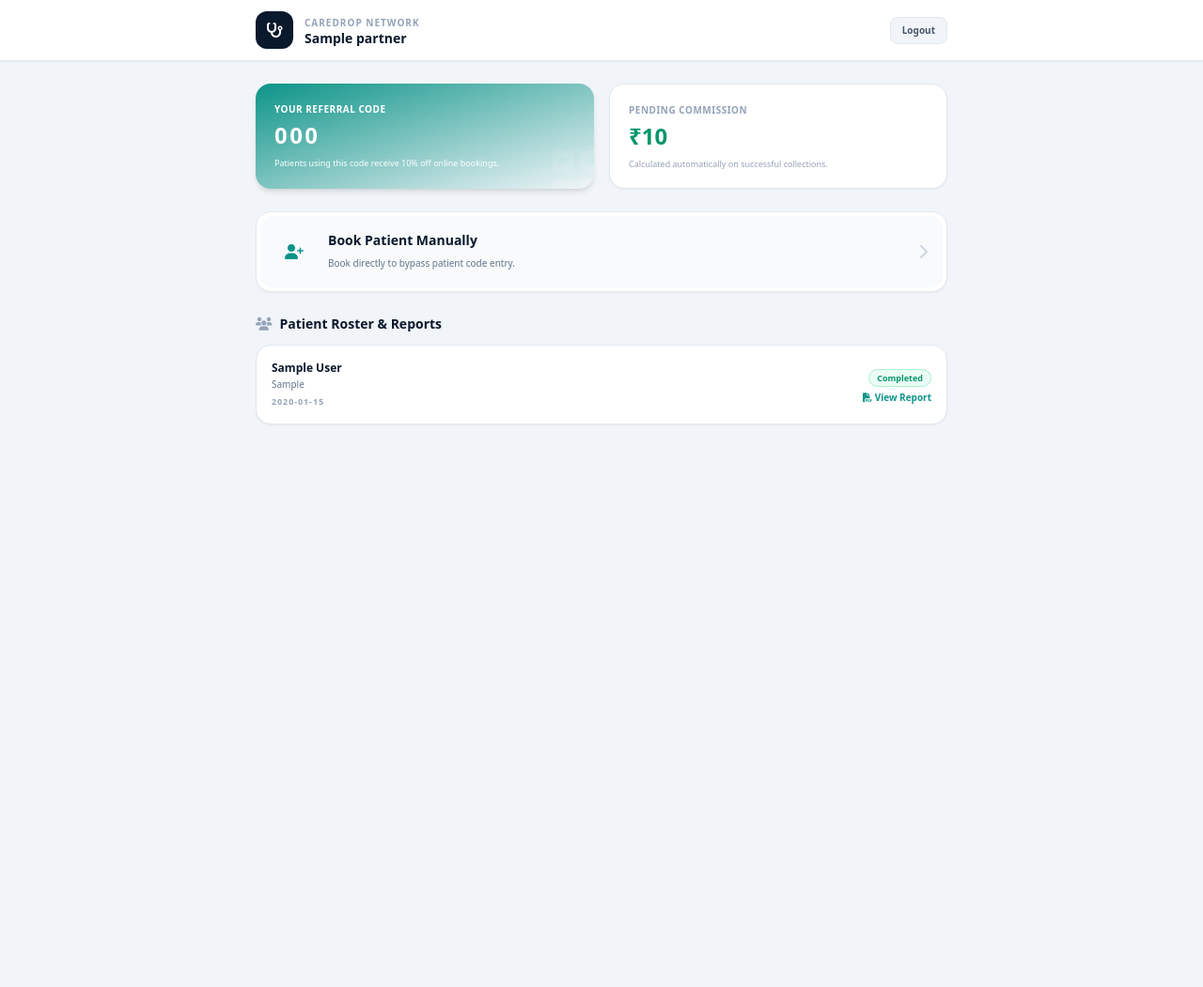
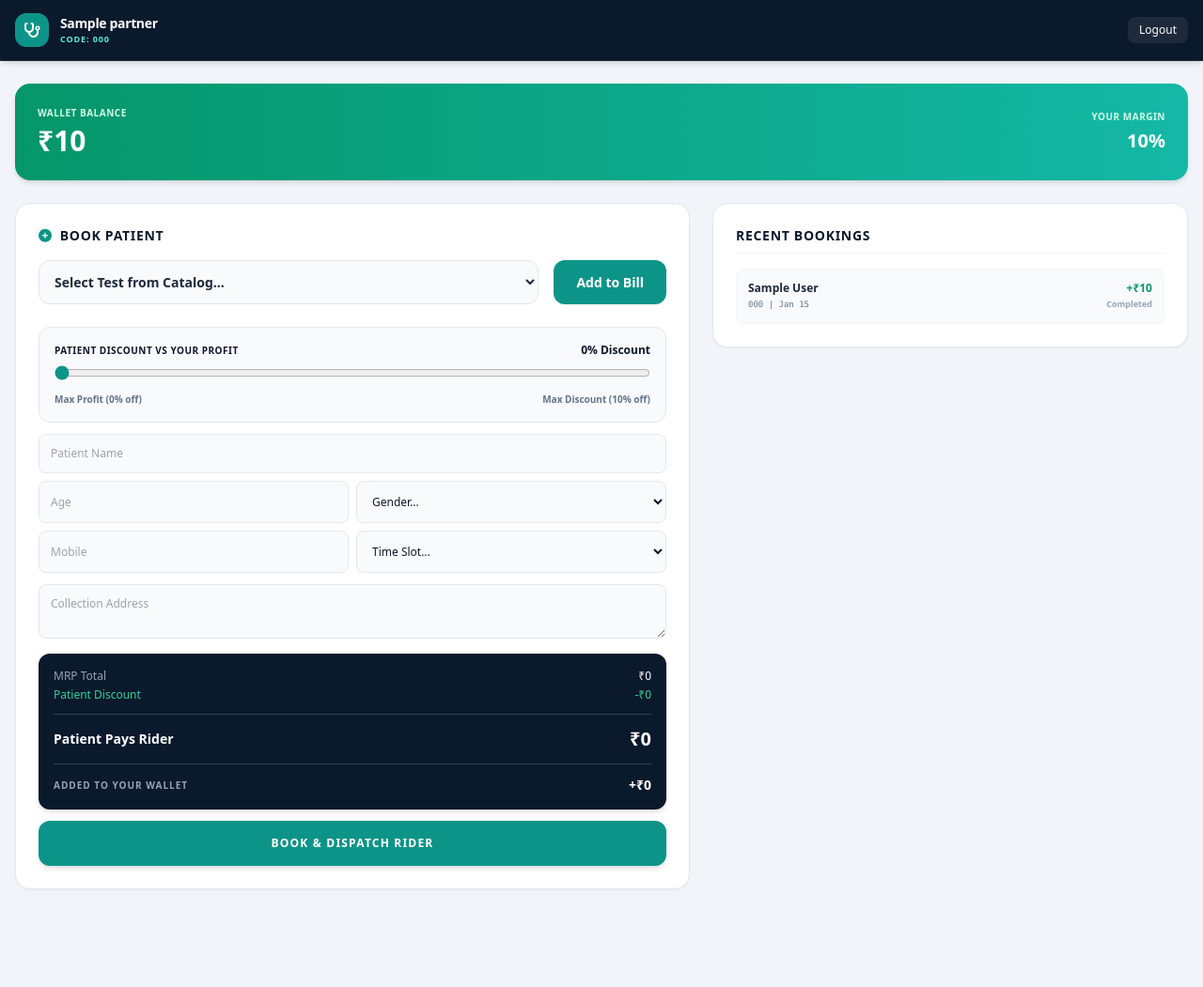
Before and after one commit to lab81617-del/caredrop-website, a Flask app: template templates/partner_dashboard.html in a window 1280 px wide. Shown: the whole page at 94% size. Before the commit the page ends 452 px from the top, so only its background shows below. Run offline with Flask 3, Linux system fonts and the light colour scheme; the template is opened without the code that fills it: most values are stand-ins (such as "Sample title", 1, 10 or a date in 2020); parts of the project's set-up code (start-up, migrations or seed data) failed here and were passed over; some libraries are stand-ins or nearby versions.

Commit message:
Update partner_dashboard.html

```diff
--- a/templates/partner_dashboard.html
+++ b/templates/partner_dashboard.html
@@ -2,120 +2,181 @@
 <html lang="en">
 <head>
     <meta charset="UTF-8">
-    <meta name="viewport" content="width=device-width, initial-scale=1.0, maximum-scale=1.0, user-scalable=no">
-    <title>Partner Portal | CareDrop</title>
+    <meta name="viewport" content="width=device-width, initial-scale=1.0">
+    <title>Clinic Portal | CareDrop</title>
     <script src="https://cdn.tailwindcss.com"></script>
     <link href="https://cdnjs.cloudflare.com/ajax/libs/font-awesome/6.4.0/css/all.min.css" rel="stylesheet">
     <script>
-        tailwind.config = {
-            theme: {
-                extend: {
-                    colors: { brand: { 50: '#f0fdfa', 600: '#0d9488', 700: '#0f766e', 900: '#134e4a' }, navy: { 900: '#0b192c', 950: '#060d17' } }
-                }
-            }
-        }
+        tailwind.config = { theme: { extend: { colors: { brand: { 600: '#0d9488' }, navy: { 900: '#0b192c' } } } } }
     </script>
 </head>
-<body class="bg-slate-100 text-slate-800 font-sans antialiased pb-12">
+<body class="bg-slate-100 text-slate-900 font-sans antialiased pb-20">
 
-    <!-- Partner Header -->
-    <header class="bg-white border-b border-slate-200 sticky top-0 z-40 shadow-sm">
-        <div class="max-w-3xl mx-auto px-4 py-3 flex items-center justify-between">
+    <header class="bg-navy-900 border-b border-slate-800 sticky top-0 z-40 text-white shadow-md">
+        <div class="max-w-7xl mx-auto px-4 h-16 flex items-center justify-between">
             <div class="flex items-center gap-3">
-                <div class="w-10 h-10 rounded-xl bg-navy-900 flex items-center justify-center text-white shadow-sm">
-                    <i class="fa-solid fa-stethoscope"></i>
-                </div>
+                <div class="w-9 h-9 rounded-xl bg-brand-600 flex items-center justify-center text-white"><i class="fa-solid fa-stethoscope"></i></div>
                 <div>
-                    <span class="text-[10px] font-bold text-slate-400 uppercase tracking-widest block mb-0.5">CareDrop Network</span>
-                    <span class="text-sm font-black text-navy-900 block leading-none">{{ partner.clinic_name if partner else 'Clinic Partner' }}</span>
+                    <span class="text-sm font-black tracking-tight block">{{ partner.clinic_name }}</span>
+                    <span class="text-[9px] text-teal-300 font-bold block uppercase tracking-widest">Code: {{ partner.referral_code }}</span>
                 </div>
             </div>
-            <a href="/logout" class="text-[10px] font-bold bg-slate-100 hover:bg-slate-200 text-slate-600 px-3 py-1.5 rounded-lg border border-slate-200 transition">
-                Logout
-            </a>
+            <a href="/logout" class="text-xs bg-slate-800 px-3 py-1.5 rounded-lg hover:bg-slate-700 transition">Logout</a>
         </div>
     </header>
 
-    <main class="max-w-3xl mx-auto px-4 py-6 space-y-6">
+    <main class="max-w-7xl mx-auto px-4 py-6 space-y-6">
 
-        <!-- Metrics & Referral Code -->
-        <div class="grid grid-cols-2 gap-4">
-            <!-- Code Card -->
-            <div class="bg-gradient-to-br from-brand-600 to-brand-800 rounded-2xl p-5 text-white shadow-md relative overflow-hidden">
-                <i class="fa-solid fa-qrcode absolute -bottom-4 -right-2 text-6xl text-white/10"></i>
-                <span class="text-[10px] font-bold uppercase tracking-wider text-brand-100 block mb-1">Your Referral Code</span>
-                <span class="text-2xl font-black tracking-widest">{{ partner.referral_code if partner else 'CITYMED' }}</span>
-                <p class="text-[9px] text-brand-200 mt-2 leading-tight">Patients using this code receive 10% off online bookings.</p>
+        <!-- Wallet Metric -->
+        <div class="bg-gradient-to-r from-emerald-600 to-teal-500 rounded-2xl p-6 text-white shadow-md flex justify-between items-center">
+            <div>
+                <span class="text-[10px] font-bold uppercase tracking-wider block mb-1 text-emerald-100">Wallet Balance</span>
+                <span class="text-3xl font-black">₹{{ partner.wallet_balance|int }}</span>
             </div>
-
-            <!-- Wallet Card -->
-            <div class="bg-white rounded-2xl p-5 border border-slate-200 shadow-sm flex flex-col justify-center relative">
-                <span class="text-[10px] font-bold uppercase tracking-wider text-slate-400 block mb-1">Pending Commission</span>
-                <span class="text-2xl font-black text-emerald-600">₹{{ partner.wallet_balance|int if partner else 0 }}</span>
-                <p class="text-[9px] text-slate-400 mt-2 leading-tight">Calculated automatically on successful collections.</p>
+            <div class="text-right">
+                <span class="text-[10px] font-bold uppercase tracking-wider block mb-1 text-emerald-100">Your Margin</span>
+                <span class="text-xl font-black">{{ (partner.margin_pool_pct * 100)|int }}%</span>
             </div>
         </div>
 
-        <!-- Direct Booking Shortcut -->
-        <div class="bg-white rounded-2xl p-1 border border-slate-200 shadow-sm">
-            <a href="/tests" class="flex items-center justify-between p-4 bg-slate-50 hover:bg-slate-100 rounded-xl transition">
-                <div class="flex items-center gap-4">
-                    <div class="w-10 h-10 rounded-full bg-brand-100 text-brand-600 flex items-center justify-center">
-                        <i class="fa-solid fa-user-plus"></i>
+        <div class="grid grid-cols-1 md:grid-cols-12 gap-6">
+
+            <!-- Book Test POS -->
+            <div class="md:col-span-7 bg-white p-6 rounded-2xl border border-slate-200 shadow-sm">
+                <h2 class="text-sm font-black text-navy-900 uppercase tracking-wider mb-4"><i class="fa-solid fa-plus-circle text-brand-600 mr-2"></i>Book Patient</h2>
+
+                <div class="flex flex-col sm:flex-row gap-4 mb-6">
+                    <div class="flex-1 relative">
+                        <select id="test-selector" class="w-full pl-3 pr-8 py-3 bg-slate-50 border border-slate-200 rounded-xl text-sm font-bold text-slate-800 outline-none focus:ring-1 focus:ring-brand-600">
+                            <option value="" disabled selected>Select Test from Catalog...</option>
+                            {% for t in tests %}
+                            <option value="{{ t.price }}" data-name="{{ t.name }}">{{ t.name }} (MRP: ₹{{ t.price|int }})</option>
+                            {% endfor %}
+                        </select>
                     </div>
-                    <div>
-                        <span class="text-sm font-black text-navy-900 block">Book Patient Manually</span>
-                        <span class="text-[10px] text-slate-500 font-medium">Book directly to bypass patient code entry.</span>
+                    <button type="button" onclick="addTest()" class="bg-brand-600 text-white font-bold px-6 rounded-xl hover:bg-brand-700 transition shadow-sm text-sm shrink-0">Add to Bill</button>
+                </div>
+
+                <div id="cart-items" class="space-y-2 mb-6"></div>
+
+                <form action="/partner/book_test" method="POST" class="space-y-3 text-xs" onsubmit="prepareForm(event)">
+                    <input type="hidden" name="tests_requested" id="tests-input">
+                    <input type="hidden" name="total_bill" id="bill-input">
+
+                    <div class="bg-slate-50 border border-slate-200 rounded-xl p-4 mb-4">
+                        <div class="flex justify-between items-center mb-2">
+                            <label class="text-[10px] font-bold text-brand-700 uppercase tracking-wider">Patient Discount vs Your Profit</label>
+                            <span class="text-xs font-black text-navy-900" id="discount-display">0% Discount</span>
+                        </div>
+                        <input type="range" name="discount_pct" id="discount-slider" min="0" max="{{ (partner.margin_pool_pct * 100)|int }}" value="0" class="w-full accent-brand-600" oninput="updateFinancials()">
+                        <div class="flex justify-between mt-2 text-[10px] font-bold text-slate-500">
+                            <span>Max Profit (0% off)</span>
+                            <span>Max Discount ({{ (partner.margin_pool_pct * 100)|int }}% off)</span>
+                        </div>
                     </div>
-                </div>
-                <i class="fa-solid fa-chevron-right text-slate-300"></i>
-            </a>
-        </div>
 
-        <!-- Referral Roster & Report Tracking -->
-        <div>
-            <h3 class="text-sm font-black text-navy-900 mb-3 flex items-center gap-2">
-                <i class="fa-solid fa-users text-slate-400"></i> Patient Roster & Reports
-            </h3>
+                    <div class="grid grid-cols-2 gap-2">
+                        <input type="text" name="full_name" required placeholder="Patient Name" class="col-span-2 px-3 py-3 bg-slate-50 border border-slate-200 rounded-lg outline-none focus:border-brand-600">
+                        <input type="number" name="age" required placeholder="Age" class="px-3 py-3 bg-slate-50 border border-slate-200 rounded-lg outline-none focus:border-brand-600">
+                        <select name="gender" required class="px-3 py-3 bg-slate-50 border border-slate-200 rounded-lg outline-none focus:border-brand-600">
+                            <option value="" disabled selected>Gender...</option><option value="Male">Male</option><option value="Female">Female</option>
+                        </select>
+                        <input type="tel" name="phone" required placeholder="Mobile" class="px-3 py-3 bg-slate-50 border border-slate-200 rounded-lg outline-none focus:border-brand-600">
+                        <select name="time_slot" required class="px-3 py-3 bg-slate-50 border border-slate-200 rounded-lg outline-none focus:border-brand-600">
+                            <option value="" disabled selected>Time Slot...</option>
+                            <option value="Morning">Morning (7-9 AM)</option><option value="Midday">Midday (10:30-1:30)</option><option value="Evening">Evening (3:30-6)</option>
+                        </select>
+                    </div>
+                    <textarea name="address" rows="2" required placeholder="Collection Address" class="w-full px-3 py-3 bg-slate-50 border border-slate-200 rounded-lg outline-none focus:border-brand-600"></textarea>
 
-            <div class="bg-white rounded-2xl shadow-sm border border-slate-200 overflow-hidden">
-                <div class="divide-y divide-slate-100">
+                    <div class="bg-navy-900 text-white rounded-xl p-4 mt-4 shadow-md">
+                        <div class="flex justify-between text-xs mb-1"><span class="text-slate-400">MRP Total</span><span id="ui-mrp">₹0</span></div>
+                        <div class="flex justify-between text-xs mb-3 pb-3 border-b border-slate-700"><span class="text-emerald-400">Patient Discount</span><span id="ui-discount-val" class="text-emerald-400">-₹0</span></div>
+                        <div class="flex justify-between items-center mb-3">
+                            <span class="text-sm font-bold">Patient Pays Rider</span><span class="text-xl font-black text-white" id="ui-patient-pays">₹0</span>
+                        </div>
+                        <div class="flex justify-between items-center pt-3 border-t border-slate-700">
+                            <span class="text-[10px] font-bold text-slate-400 uppercase tracking-widest">Added to Your Wallet</span>
+                            <span class="text-sm font-black text-brand-400" id="ui-partner-earns">+₹0</span>
+                        </div>
+                    </div>
+
+                    <button type="submit" class="w-full bg-brand-600 hover:bg-brand-700 text-white font-black py-4 rounded-xl shadow-md transition mt-4 uppercase tracking-widest">Book & Dispatch Rider</button>
+                </form>
+            </div>
+
+            <!-- Booking History -->
+            <div class="md:col-span-5 bg-white p-6 rounded-2xl border border-slate-200 shadow-sm h-max">
+                <h2 class="text-sm font-black text-navy-900 uppercase tracking-wider mb-4 border-b border-slate-100 pb-2">Recent Bookings</h2>
+                <div class="space-y-3">
                     {% for o in orders %}
-                    <div class="p-4 flex items-center justify-between hover:bg-slate-50 transition">
+                    <div class="p-3 bg-slate-50 border border-slate-100 rounded-lg text-xs flex justify-between items-center">
                         <div>
-                            <span class="text-xs font-bold text-navy-900 block">{{ o.full_name }}</span>
-                            <span class="text-[10px] text-slate-500 block mt-0.5">{{ o.tests_requested }}</span>
-                            <span class="text-[9px] font-bold text-slate-400 uppercase tracking-widest block mt-1">{{ o.created_at[:10] }}</span>
+                            <span class="font-bold text-slate-800 block">{{ o.full_name }}</span>
+                            <span class="text-[9px] text-slate-500 font-mono">{{ o.order_code }} | {{ o.created_at.strftime('%b %d') }}</span>
                         </div>
-
                         <div class="text-right">
-                            <span class="px-2 py-0.5 rounded-full text-[9px] font-bold inline-block mb-1
-                                {% if o.status == 'Pending' %}bg-amber-50 text-amber-600 border border-amber-200
-                                {% elif o.status == 'Completed' %}bg-emerald-50 text-emerald-600 border border-emerald-200
-                                {% else %}bg-blue-50 text-blue-600 border border-blue-200{% endif %}">
-                                {{ o.status }}
-                            </span>
-
-                            {% if o.status == 'Completed' %}
-                            <a href="/lims_report/{{ o.id }}" target="_blank" class="block text-[10px] font-bold text-brand-600 hover:underline">
-                                <i class="fa-solid fa-file-pdf"></i> View Report
-                            </a>
-                            {% else %}
-                            <span class="block text-[10px] font-semibold text-slate-400">Processing</span>
-                            {% endif %}
+                            <span class="font-black text-emerald-600 block">+₹{{ o.partner_commission|int }}</span>
+                            <span class="text-[9px] font-bold text-slate-400">{{ o.status }}</span>
                         </div>
                     </div>
                     {% else %}
-                    <div class="p-8 text-center">
-                        <i class="fa-solid fa-clipboard-user text-3xl text-slate-300 mb-2"></i>
-                        <h4 class="text-xs font-bold text-slate-600">No patients referred yet.</h4>
-                        <p class="text-[10px] text-slate-400 mt-1">Provide patients with your code to track them here.</p>
-                    </div>
+                    <p class="text-xs text-slate-400 text-center py-4">No patients booked yet.</p>
                     {% endfor %}
                 </div>
             </div>
         </div>
+    </main>
 
-    </main>
+    <script>
+        let cart = [];
+        const marginPool = {{ (partner.margin_pool_pct * 100)|int }};
+
+        function addTest() {
+            const sel = document.getElementById('test-selector');
+            const opt = sel.options[sel.selectedIndex];
+            if(!opt.value) return;
+            cart.push({name: opt.getAttribute('data-name'), price: parseFloat(opt.value)});
+            renderCart();
+        }
+
+        function removeTest(idx) {
+            cart.splice(idx, 1);
+            renderCart();
+        }
+
+        function renderCart() {
+            const div = document.getElementById('cart-items');
+            div.innerHTML = '';
+            cart.forEach((t, i) => {
+                div.innerHTML += `<div class="flex justify-between items-center bg-slate-50 p-2 rounded border border-slate-200 text-xs font-bold text-slate-700">
+                    <span>${t.name}</span>
+                    <div class="flex items-center gap-3"><span>₹${t.price}</span><button type="button" onclick="removeTest(${i})" class="text-red-400 hover:text-red-600"><i class="fa-solid fa-xmark"></i></button></div>
+                </div>`;
+            });
+            updateFinancials();
+        }
+
+        function updateFinancials() {
+            const discountPct = parseInt(document.getElementById('discount-slider').value);
+            document.getElementById('discount-display').innerText = `${discountPct}% Discount`;
+
+            const mrp = cart.reduce((sum, t) => sum + t.price, 0);
+            const discountVal = Math.round(mrp * (discountPct / 100));
+            const patientPays = mrp - discountVal;
+            const partnerEarns = Math.round(mrp * ((marginPool - discountPct) / 100));
+
+            document.getElementById('ui-mrp').innerText = `₹${mrp}`;
+            document.getElementById('ui-discount-val').innerText = `-₹${discountVal}`;
+            document.getElementById('ui-patient-pays').innerText = `₹${patientPays}`;
+            document.getElementById('ui-partner-earns').innerText = `+₹${partnerEarns}`;
+        }
+
+        function prepareForm(e) {
+            if(cart.length === 0) { e.preventDefault(); alert("Add tests first."); return false; }
+            document.getElementById('tests-input').value = cart.map(t => t.name).join(', ');
+            document.getElementById('bill-input').value = cart.reduce((sum, t) => sum + t.price, 0);
+        }
+    </script>
 </body>
 </html>
```
